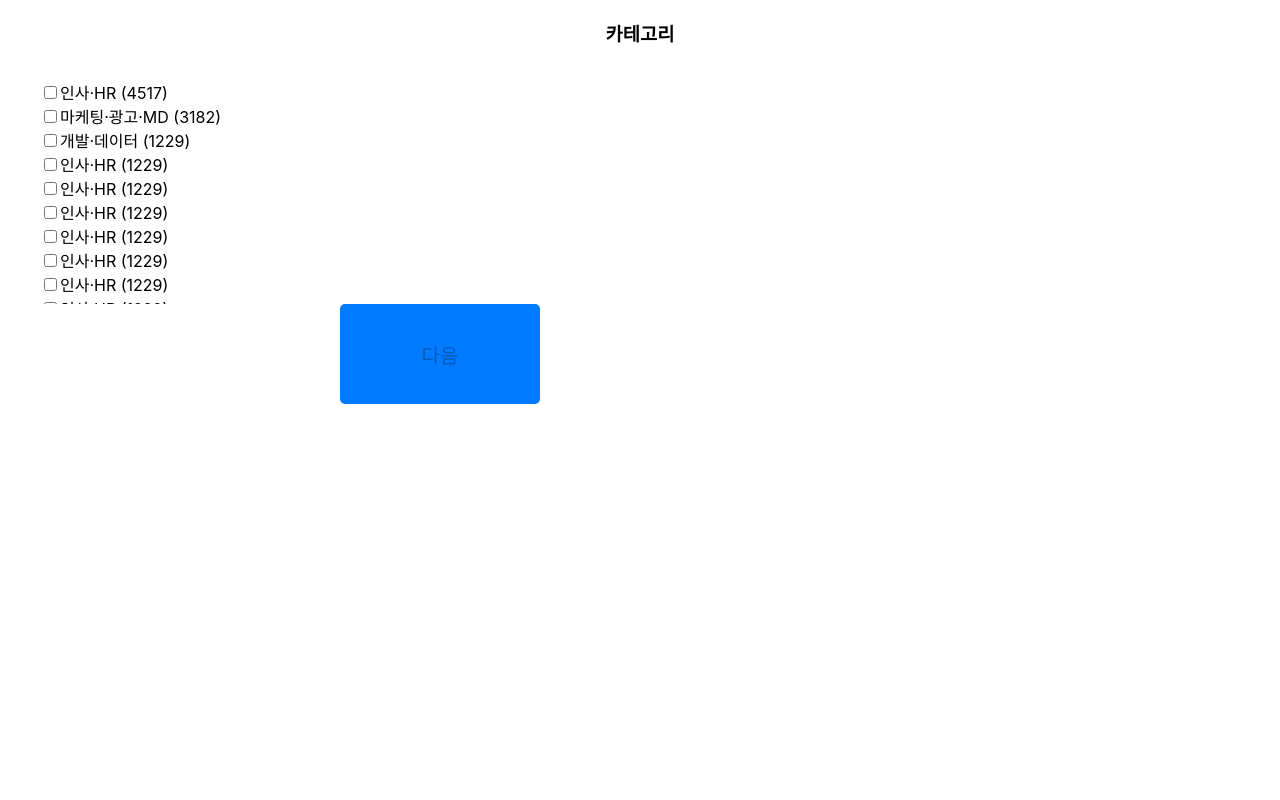
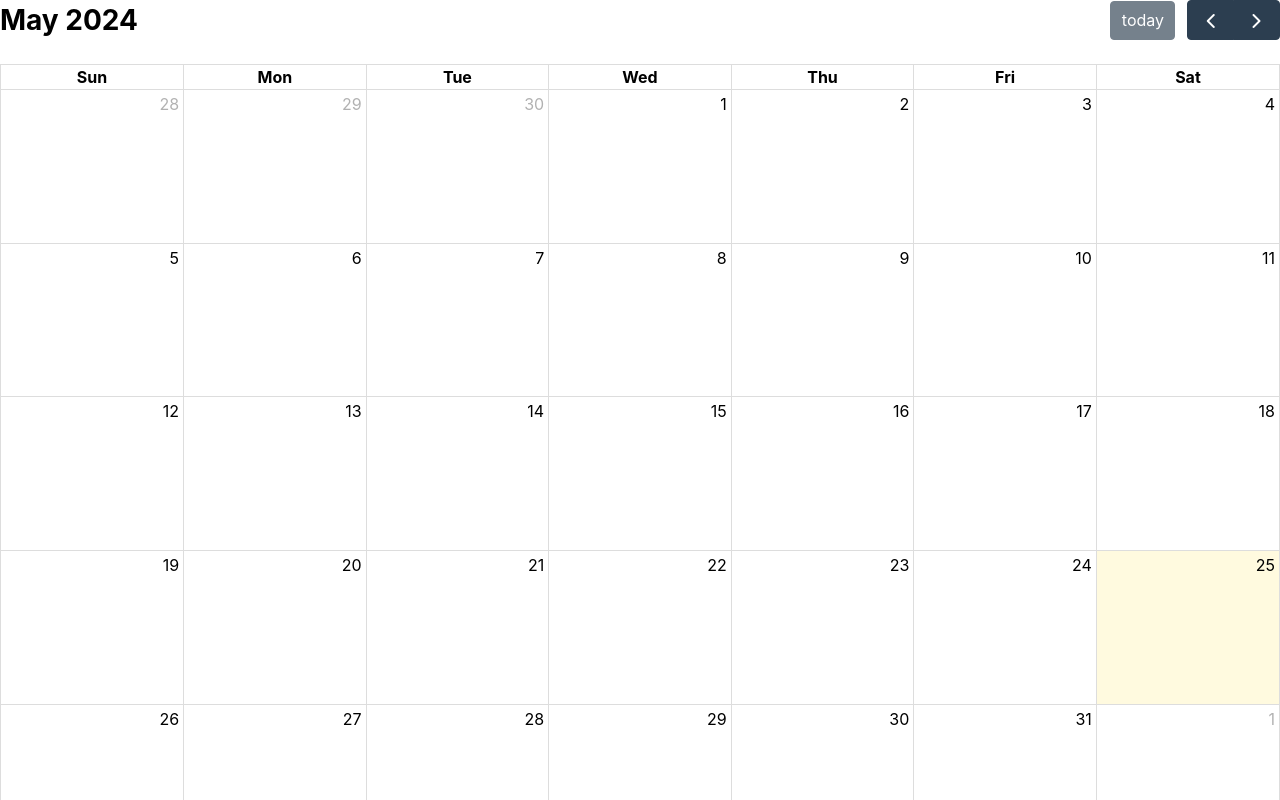
Before and after one commit to yeonwoo3333/SPP, a React (Create React App) app: page /TEST2_page in a window 1280 px wide. Shown: the top 800 px of the page. Built offline with nearby package versions, Linux system fonts and the light colour scheme.

Commit message:
캘린더 출력 (라이브러리 활용)

```diff
--- a/package.json
+++ b/package.json
@@ -3,6 +3,9 @@
   "version": "0.1.0",
   "private": true,
   "dependencies": {
+    "@fullcalendar/core": "^6.1.14",
+    "@fullcalendar/daygrid": "^6.1.14",
+    "@fullcalendar/react": "^6.1.14",
     "@testing-library/jest-dom": "^5.17.0",
     "@testing-library/react": "^13.4.0",
     "@testing-library/user-event": "^13.5.0",
--- a/src/App.js
+++ b/src/App.js
@@ -10,7 +10,7 @@ import Join_page from "./pages/Join_page/Join_page"; // 회원가입
 import TEST_page from "./pages/TEST/TEST_page"; // 테스트 컴포넌트 임포트
 
 //import Select from "./pages/Roadmap/Job_selection/Job_selection"; // 기초 단계 캐릭터 선택 (추후 위치 변경 예정 0428)
-import Select from "./pages/Roadmap_0504/Jobsel/DropdownMenu/DropdownMenu"; // 기초 단계 캐릭터 선택 (추후 위치 변경 예정 0428)
+import Select from "./pages/Calendar/Calendar"; // 메인화면 제작 중 (0608)
 
 function App() {
   return (
--- /dev/null
+++ b/src/pages/Calendar/Calendar.js
@@ -0,0 +1,21 @@
+// App.js 또는 필요한 컴포넌트 파일
+import React from 'react';
+import FullCalendar from '@fullcalendar/react'; // must go before plugins
+import dayGridPlugin from '@fullcalendar/daygrid'; // a plugin!
+
+function App() {
+    return (
+    <div className="App">
+        <FullCalendar
+        plugins={[dayGridPlugin]}
+        initialView="dayGridMonth"
+        events={[
+            { title: 'event 1', date: '2023-06-01' },
+            { title: 'event 2', date: '2023-06-02' }
+        ]}
+        />
+    </div>
+    );
+}
+
+export default App;
```
Also changed, not shown: src/pages/Calendar/Calendar.css (added), 1 other file (tests, documents, lock files or other folders).
